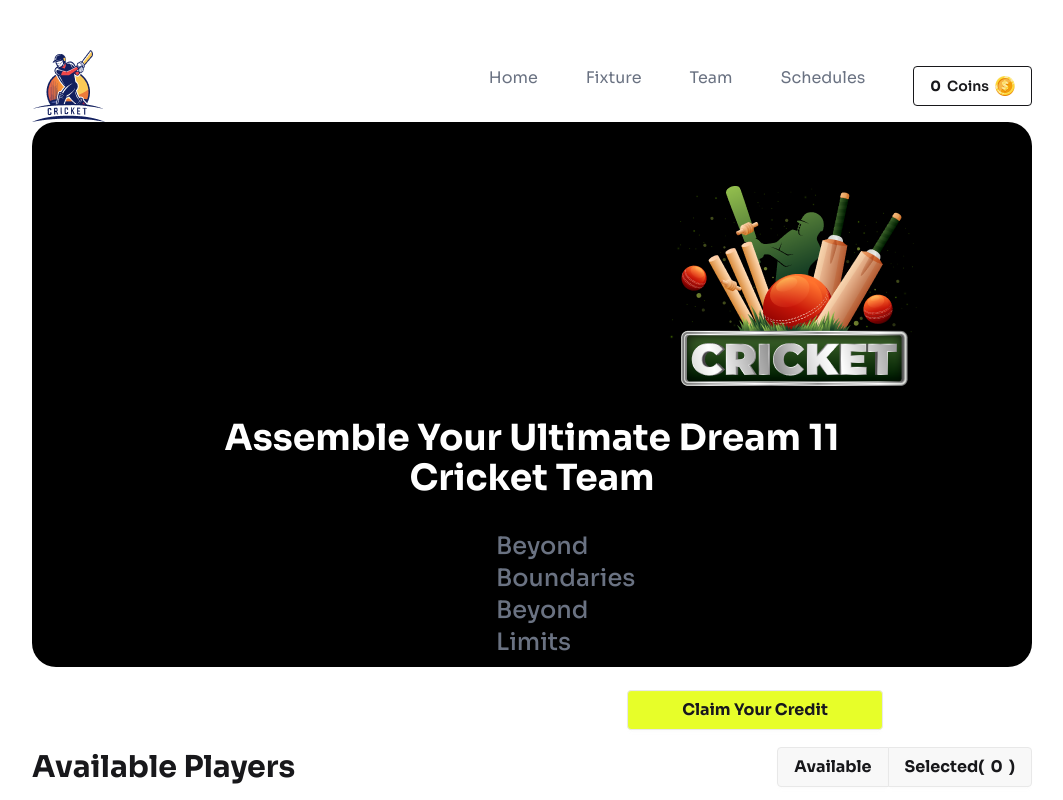
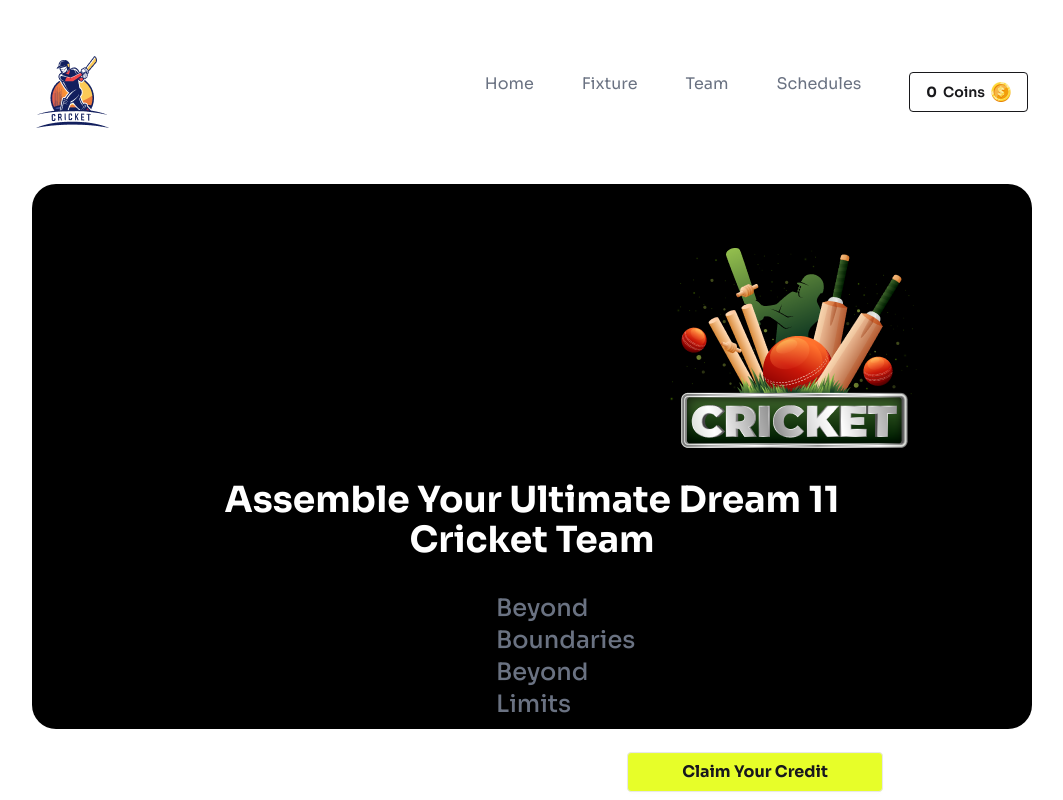
Before and after one commit to mohima-mimino11/bpl-dream-11-react, a React (Vite) app: page / in a window 1280 px wide. Shown: the top 800 px of the page, without its empty margins (108-1171 px from the left). Built offline with nearby package versions, Linux system fonts and the light colour scheme.

Commit message:
navbar fixed

```diff
--- a/src/components/Navbar/Navbar.jsx
+++ b/src/components/Navbar/Navbar.jsx
@@ -5,7 +5,7 @@
   // console.log(players);
 
   return (
-    <div className='flex justify-between items-center px-[140px] pt-[50px]'>
+    <div className='flex justify-between items-center px-36  py-14'>
       <div>
         <img src={logo} alt="logo" />
       </div>
```
